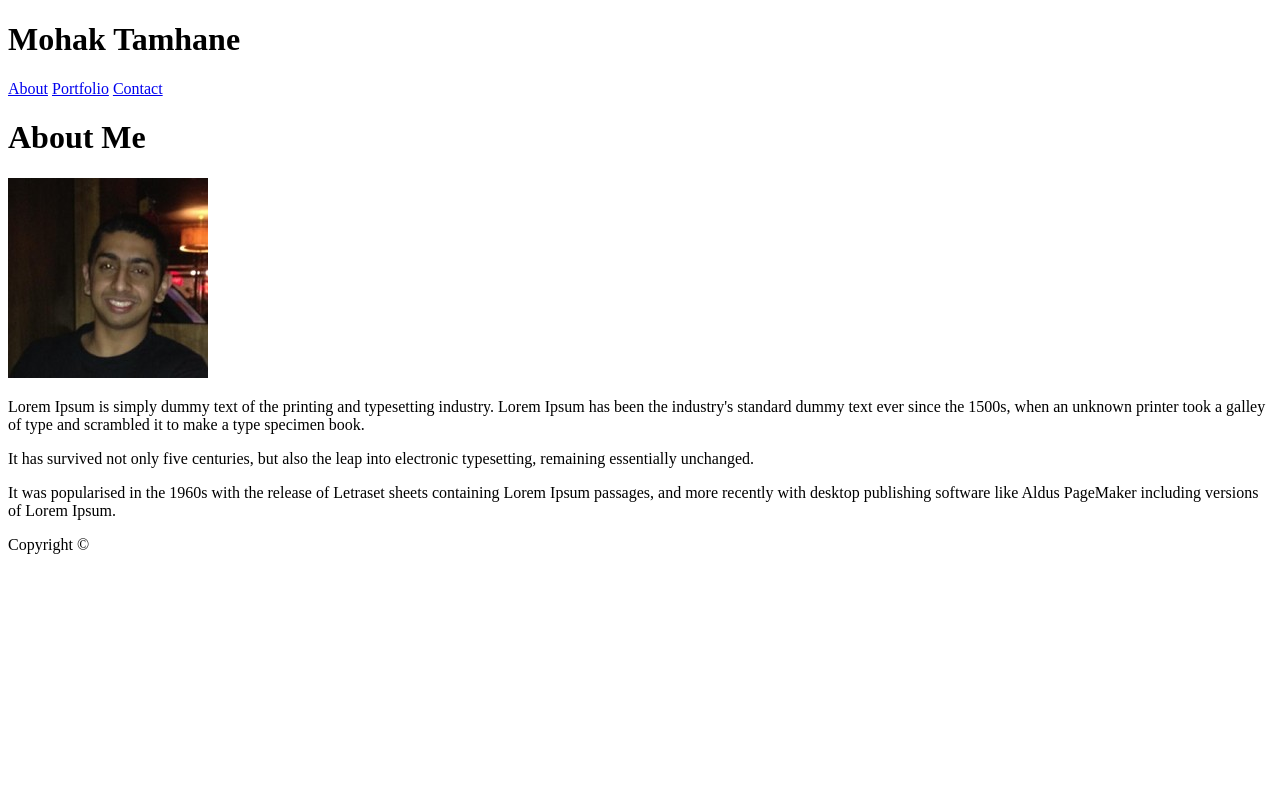
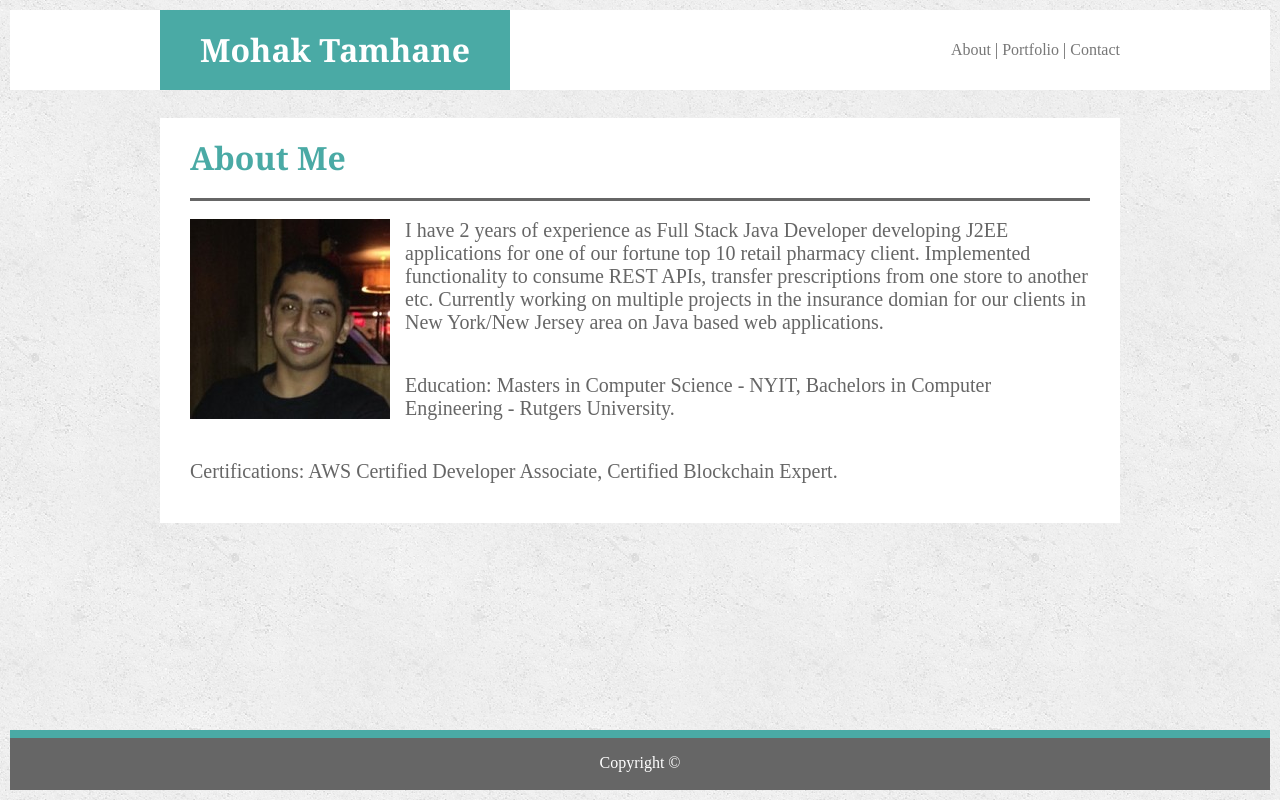
Before and after one commit to mohak92/Basic-Portfolio, a plain HTML site: page index.html in a window 1280 px wide. Drawn offline with Linux system fonts and the light colour scheme.

Commit message:
applied css

```diff
--- a/assets/css/style.css
+++ b/assets/css/style.css
@@ -0,0 +1,130 @@
+* {
+    box-sizing: border-box;
+    margin: 0;
+}
+
+body {
+    background-image: url("../images/concrete_seamless.png")
+}
+
+header{
+    background-color: #ffffff;
+    height: 80px;
+    margin: 10px auto;
+    margin-right:10px;
+    margin-left: 10px;
+}
+
+nav {
+    float: right;
+    vertical-align: middle;
+    line-height: 80px;
+    color: #666666;
+}
+
+a {
+    color: #777777;
+    text-decoration: none;
+}
+
+h1 {
+    font-family: Georgia, 'Times New Roman', Times, serif;
+    font-weight: 600;
+    color: #4aaaa5;
+}
+
+#name{
+    float: left;
+    width: 350px;
+    height: 80px;
+    background-color: #4aaaa5;
+    color: #ffffff;
+    text-align: center;
+    vertical-align: middle;
+    line-height: 80px;
+}
+
+.content {
+    background-color: #ffffff;
+    width: 100%;
+    max-width: 960px;
+    margin-top: 30px;
+    margin: 0 auto;
+    overflow: auto;
+    clear: both;
+}
+
+#infoLabel {
+    background-color: #ffffff;
+    height: 100%;
+    max-width: 960px;
+    margin-right: 30px;
+    margin-left: 30px;
+    border-bottom: solid #666666;
+    border-width: 3px;
+    vertical-align: middle;
+    line-height: 80px;
+    overflow: auto;
+    clear: both;
+}
+
+#info {
+    margin-right: 30px;
+    margin-left: 30px;
+}
+
+img {
+    width: 200px;
+    height: auto;
+    margin-right: 15px;
+    float: left;
+    overflow: auto;
+    clear: both;
+}
+
+p {
+    font-size: 20px;
+    color: #666666;
+    margin-bottom: 40px;
+}
+
+label {
+    color: #666666;
+    font-size: 16px;
+}
+
+input[type=text],
+input[type=email] {
+    width: 100%;
+    height: 30px;
+}
+
+textarea {
+    width: 100%;
+    height: 150px;
+}
+
+input[type=submit] {
+    font-size: 16px;
+    color: #ffffff;
+    background: #4aaaa5;
+    margin-bottom: 20px;
+    border: none;
+    width: 100px;
+    height: 40px;
+}
+
+footer{
+    position: fixed;
+    border-top: solid #4aaaa5;
+    border-width: 8px;
+    text-align: center;
+    color: #ffffff;
+    background-color: #666666;
+    height: 60px;
+    bottom: 10px;
+    left: 10px;
+    right: 10px;
+    vertical-align: middle;
+    line-height: 50px;
+}
--- a/index.html
+++ b/index.html
@@ -15,30 +15,32 @@
         <div class="content">
             <h1 id="name">Mohak Tamhane</h1>
             <nav>
-                <a href="index.html">About</a>
-                <a href="portfolio.html">Portfolio</a>
+                <a href="index.html">About</a> |
+                <a href="portfolio.html">Portfolio</a> |
                 <a href="contact.html">Contact</a>
             </nav>
         </div>
     </header>
-
+    <br>
     <div class="content">
         <div id="infoLabel">
             <h1>About Me</h1>
         </div>
-
+        <br>
         <section id="info">
             <img src="assets/images/profilePic.jpeg" alt="mySelf">
 
-            <p>Lorem Ipsum is simply dummy text of the printing and typesetting industry. Lorem Ipsum has been the
-                industry's standard dummy text ever since the 1500s, when an unknown printer took a galley of type and
-                scrambled it to make a type specimen book.</p>
+            <p>I have 2 years of experience as Full Stack Java Developer developing J2EE applications for one of our
+                fortune top 10 retail pharmacy client. Implemented functionality to consume REST APIs, transfer
+                prescriptions from one store to another etc. Currently working on multiple projects in the insurance
+                domian for our clients in New York/New Jersey area
+                on Java based web applications.
+            </p>
 
-            <p>It has survived not only five centuries, but also the leap into electronic typesetting, remaining
-                essentially unchanged.</p>
+            <p>Education: Masters in Computer Science - NYIT, Bachelors in Computer Engineering - Rutgers University.
+            </p>
 
-            <p>It was popularised in the 1960s with the release of Letraset sheets containing Lorem Ipsum passages, and
-                more recently with desktop publishing software like Aldus PageMaker including versions of Lorem Ipsum.
+            <p>Certifications: AWS Certified Developer Associate, Certified Blockchain Expert.
             </p>
         </section>
     </div>
```
Also changed, not shown: contact.html (+4 -4 lines), portfolio.html (+4 -4 lines).
